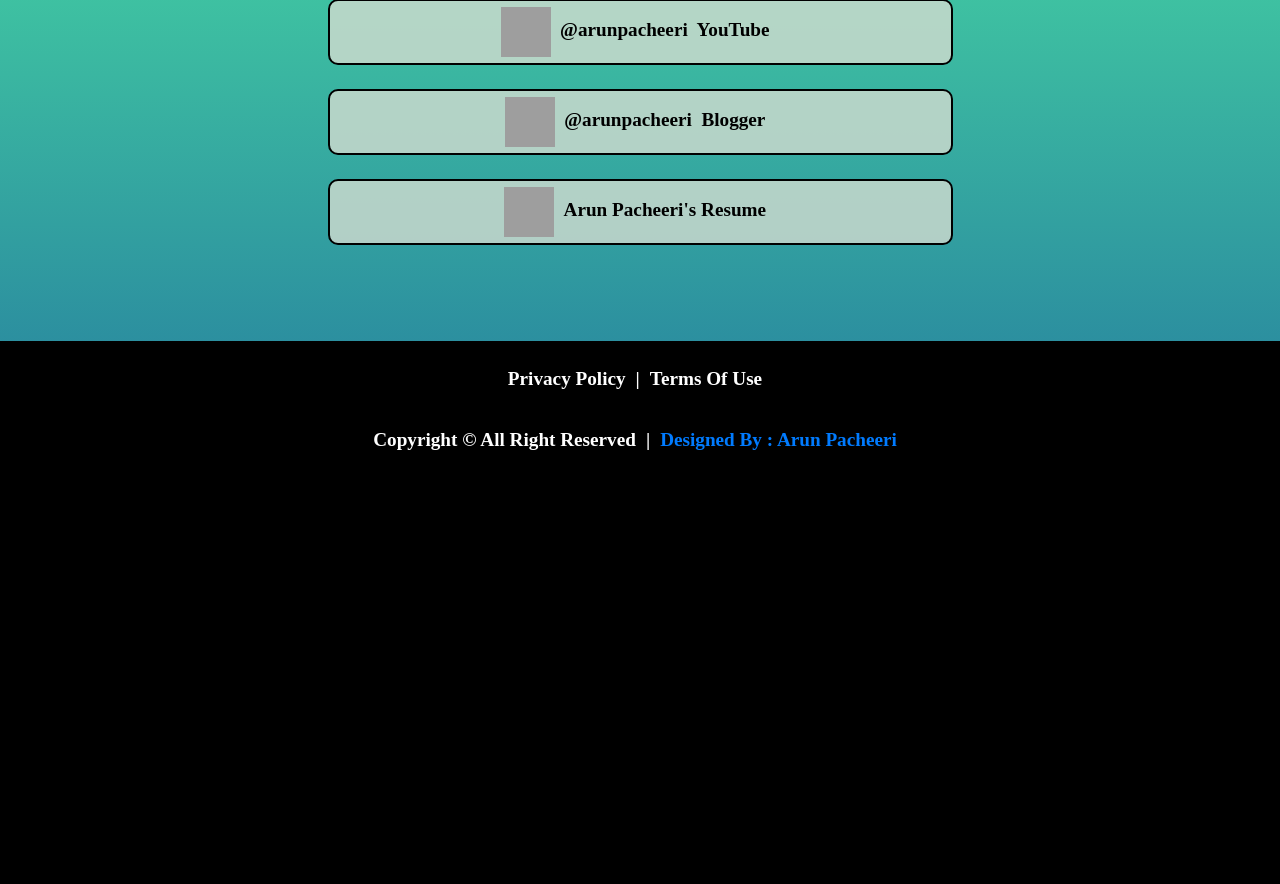
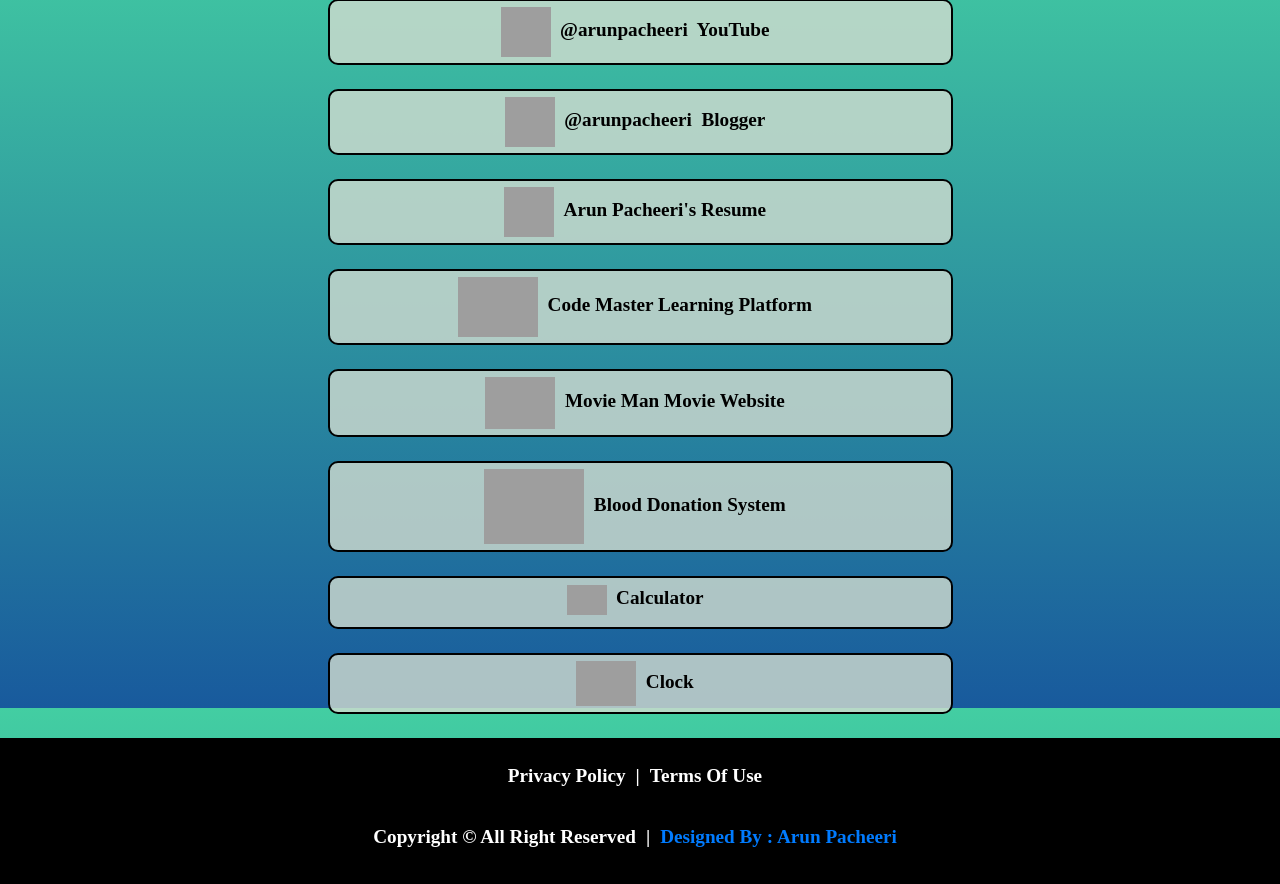
Before and after one commit to arunp007/linktree, a Django app: page /linkapp/link in a window 1280 px wide. Shown: the part 892-1776 px from the top of the page. Before the commit the page ends 1342 px from the top, so only its background shows below. Run offline with Django 4.2, Linux system fonts and the light colour scheme; grey boxes are pictures that could not be loaded.

Commit message:
Version 1

```diff
--- a/linkproject/linkapp/templates/link.html
+++ b/linkproject/linkapp/templates/link.html
@@ -24,7 +24,12 @@
             margin-left: 450px;
             background-position: center;
 
-            }
+        }
+
+        .image:hover{
+            box-shadow: 0 0 20px white;
+        }
+
 
         h1{
             margin-top: 20px;
@@ -50,7 +55,7 @@
         }
 
         .btn-primary:hover{
-            background-color: dodgerblue;
+            background-color: lightseagreen;
             color: white;
             border: 2px solid white;
         }
@@ -85,7 +90,12 @@
                 <center><button class="btn btn-primary col-xs-6 col-sm-6 col-md-6 col-lg-6" onclick="location.href='https://www.linkedin.com/in/arun-pacheeri-302480190/'"><img src="https://upload.wikimedia.org/wikipedia/commons/thumb/f/f8/LinkedIn_icon_circle.svg/2048px-LinkedIn_icon_circle.svg.png" alt=""  class="image2"><label>&nbsp;&nbsp;@arunpacheeri&nbsp; Follow Me!</label></button></center>&nbsp;
                 <center><button class="btn btn-primary col-xs-6 col-sm-6 col-md-6 col-lg-6" onclick="location.href='https://www.youtube.com/channel/UCGwulcaGQq5bZAFPHxSwwSg'"><img src="https://upload.wikimedia.org/wikipedia/commons/0/09/YouTube_full-color_icon_%282017%29.svg" class="image2"><label>&nbsp;&nbsp;@arunpacheeri&nbsp; YouTube</label></button></center>&nbsp;
                 <center><button class="btn btn-primary col-xs-6 col-sm-6 col-md-6 col-lg-6" onclick="location.href='https://codemaster234.blogspot.com/'"><img src="https://upload.wikimedia.org/wikipedia/commons/3/31/Blogger.svg" class="image2"><label>&nbsp;&nbsp;@arunpacheeri&nbsp; Blogger</label></button></center>&nbsp;
-                <center><button class="btn btn-primary col-xs-6 col-sm-6 col-md-6 col-lg-6" onclick="location.href='https://arun955.w3spaces.com/arun-resume.html'"><img src="https://www.clipartmax.com/png/full/308-3085735_cv-contract-agreement-resume-paper-document-comments-resume-icon-transparent.png" class="image2"><label>&nbsp;&nbsp;Arun Pacheeri's Resume</label></button></center><br><br><br><br>
+                <center><button class="btn btn-primary col-xs-6 col-sm-6 col-md-6 col-lg-6" onclick="location.href='https://arun955.w3spaces.com/arun-resume.html'"><img src="https://www.clipartmax.com/png/full/308-3085735_cv-contract-agreement-resume-paper-document-comments-resume-icon-transparent.png" class="image2"><label>&nbsp;&nbsp;Arun Pacheeri's Resume</label></button></center>&nbsp;
+                <center><button class="btn btn-primary col-xs-6 col-sm-6 col-md-6 col-lg-6" onclick="location.href='https://codemaster8848.herokuapp.com/learnapp/home'"><img src="https://codemaster8848.herokuapp.com/static/images/logo.png" width="80px"><label>&nbsp;&nbsp;Code Master Learning Platform</label></button></center>&nbsp;
+                <center><button class="btn btn-primary col-xs-6 col-sm-6 col-md-6 col-lg-6" onclick="location.href='http://movieman123.herokuapp.com/movieapp/movie'"><img src="http://movieman123.herokuapp.com/static/images/logo2.png" width="70px"><label>&nbsp;&nbsp;Movie Man Movie Website</label></button></center>&nbsp;
+                <center><button class="btn btn-primary col-xs-6 col-sm-6 col-md-6 col-lg-6" onclick="location.href='https://blooddonationsystem1.herokuapp.com/mainhomeapp/main'"><img src="https://blooddonationsystem1.herokuapp.com/static/images/donation.png" width="100px"><label>&nbsp;&nbsp;Blood Donation System</label></button></center>&nbsp;
+                <center><button class="btn btn-primary col-xs-6 col-sm-6 col-md-6 col-lg-6" onclick="location.href='https://calculator52.herokuapp.com/newapp/cal'"><img src="https://www.pngmart.com/files/7/Calculator-PNG-Image.png" width="40px"><label>&nbsp;&nbsp;Calculator</label></button></center>&nbsp;
+                <center><button class="btn btn-primary col-xs-6 col-sm-6 col-md-6 col-lg-6" onclick="location.href='https://clock125.herokuapp.com/clockapp/clock'"><img src="https://pngimg.com/uploads/clock/clock_PNG6616.png" width="60px"><label>&nbsp;&nbsp;Clock</label></button></center>&nbsp;
             </div>
             <div class="col-xs-12 col-lg-12" style="background-color: black; color: white; width: 100%;">
             <br><center><label>Privacy Policy</label><label>|</label><label>Terms Of Use</label></center><br>
```
